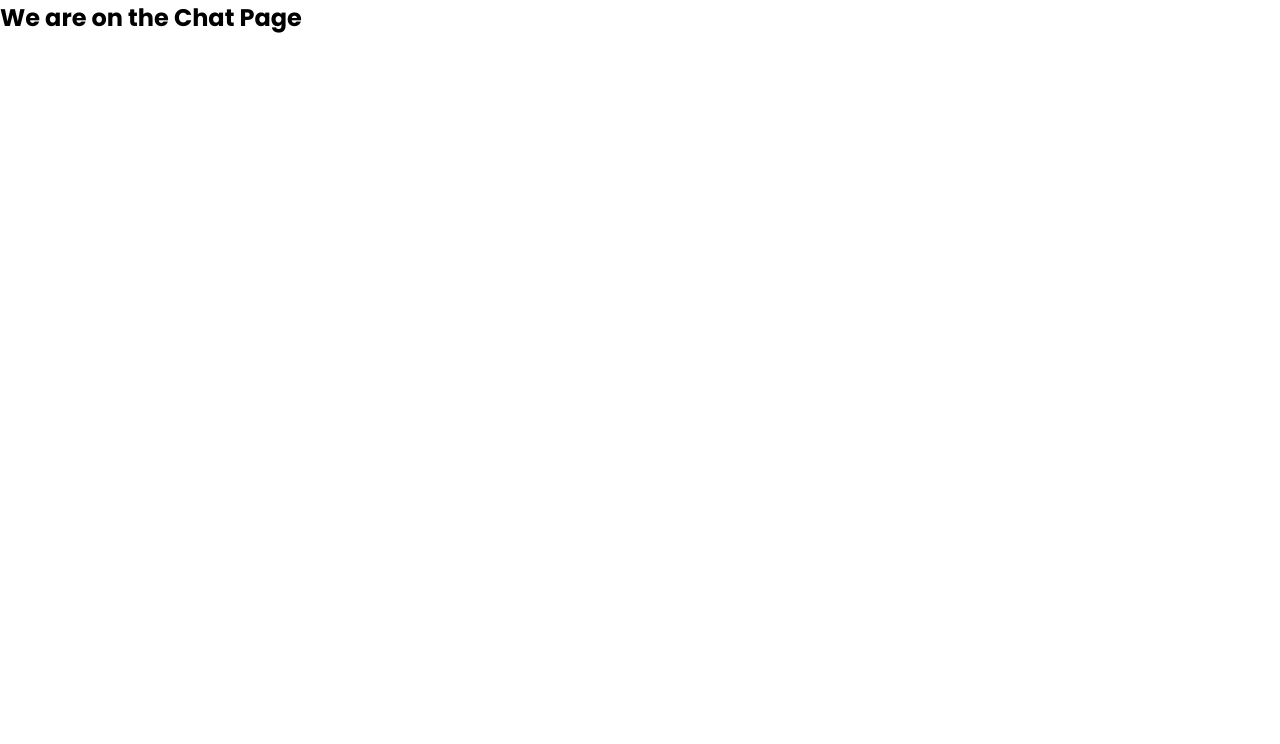
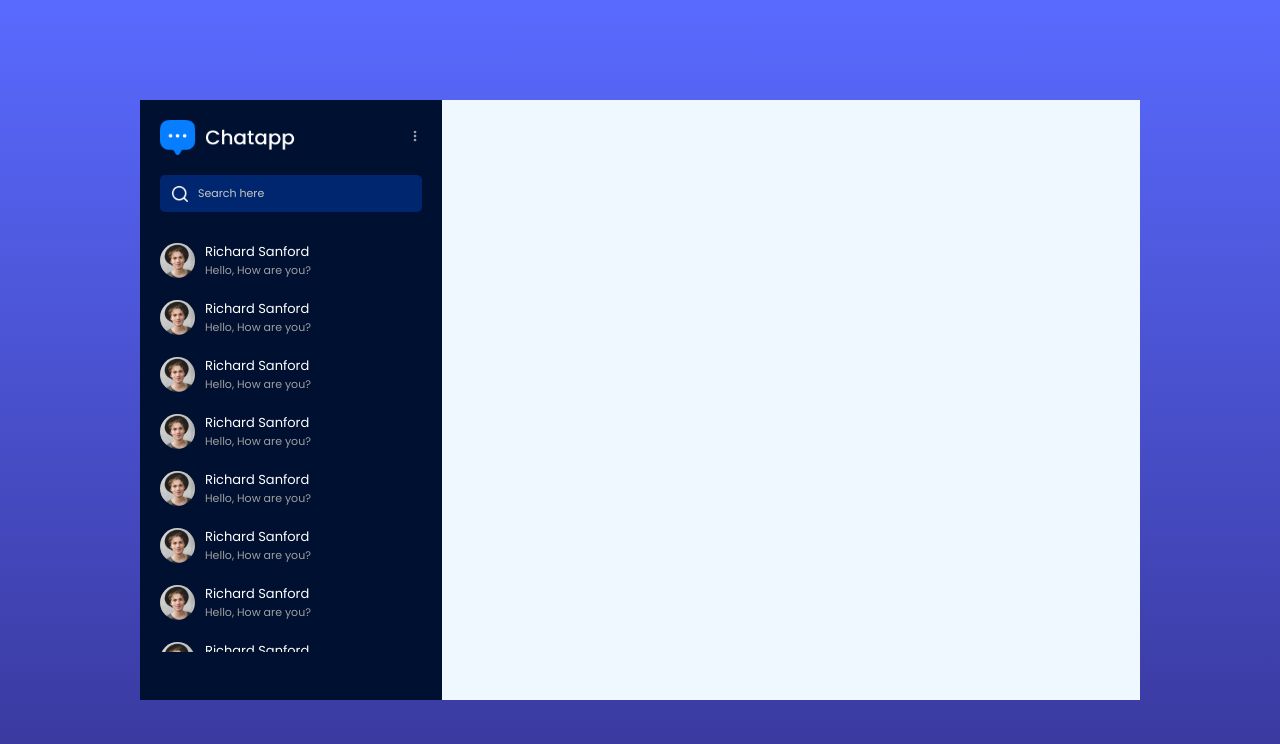
Before and after one commit to mdsabbirkhan1371/Chatting-App, a React (Vite) app: page /chat in a window 1280 px wide. Shown: the top 744 px of the page. Built offline with nearby package versions, Linux system fonts and the light colour scheme.

Commit message:
left sidebar added

```diff
--- /dev/null
+++ b/src/Components/ChatBox/ChatBox.jsx
@@ -0,0 +1,7 @@
+import React from 'react';
+
+const ChatBox = () => {
+  return <div></div>;
+};
+
+export default ChatBox;
--- /dev/null
+++ b/src/Components/LeftSideBar/LeftSideBar.css
@@ -0,0 +1,84 @@
+.ls {
+  background: #001030;
+  columns: white;
+  height: 75vh;
+}
+
+.ls-top {
+  padding: 20px;
+}
+.ls-nav {
+  display: flex;
+  justify-content: space-between;
+  align-items: center;
+}
+.ls-nav .logo {
+  max-width: 140px;
+}
+.ls-nav .menu img {
+  max-height: 14px;
+  cursor: pointer;
+  opacity: 0.6;
+}
+.ls-search {
+  background-color: #002670;
+  display: flex;
+  align-items: center;
+  gap: 10px;
+  padding: 10px 12px;
+  margin-top: 20px;
+  border-radius: 5px;
+}
+
+.ls-search img {
+  width: 16px;
+}
+
+.ls-search input {
+  background: transparent;
+  border: none;
+  outline: none;
+  color: white;
+  font-size: 11px;
+}
+.ls-search input::placeholder {
+  color: #c8c8c8;
+}
+
+.ls-list {
+  display: flex;
+  flex-direction: column;
+  height: 70%;
+  overflow-y: scroll;
+}
+
+.friends {
+  display: flex;
+  align-items: center;
+  gap: 10px;
+  padding: 10px 20px;
+  color: white;
+  cursor: pointer;
+  font-size: 13px;
+}
+.friends img {
+  width: 35px;
+  border-radius: 50px;
+  aspect-ratio: 1/1;
+}
+
+.friends div {
+  display: flex;
+  flex-direction: column;
+}
+.friends span {
+  color: #9f9f9f;
+  font-size: 11px;
+}
+
+.friends:hover {
+  background-color: #077eff;
+}
+.friends:hover span {
+  color: white;
+}
--- /dev/null
+++ b/src/Components/LeftSideBar/LeftSideBar.jsx
@@ -0,0 +1,37 @@
+import React from 'react';
+import './LeftSideBar.css';
+import assets from '../../assets/assets';
+
+const LeftSideBar = () => {
+  return (
+    <div className="ls">
+      <div className="ls-top">
+        <div className="ls-nav">
+          <img src={assets.logo} className="logo" alt="" />
+          <div className="menu">
+            <img src={assets.menu_icon} alt="" />
+          </div>
+        </div>
+        <div className="ls-search">
+          <img src={assets.search_icon} alt="" />
+          <input type="text" placeholder="Search here" name="" id="" />
+        </div>
+      </div>
+      <div className="ls-list">
+        {Array(12)
+          .fill('')
+          .map((item, index) => (
+            <div key={index} className="friends">
+              <img src={assets.profile_img} alt="" />
+              <div>
+                <p>Richard Sanford</p>
+                <span>Hello, How are you?</span>
+              </div>
+            </div>
+          ))}
+      </div>
+    </div>
+  );
+};
+
+export default LeftSideBar;
--- /dev/null
+++ b/src/Components/RightSideBar/RightSideBar.jsx
@@ -0,0 +1,7 @@
+import React from 'react';
+
+const RightSideBar = () => {
+  return <div></div>;
+};
+
+export default RightSideBar;
--- a/src/Pages/Chat/Chat.css
+++ b/src/Pages/Chat/Chat.css
@@ -0,0 +1,14 @@
+.chat {
+  min-height: 100vh;
+  background: linear-gradient(#596aff, #383699);
+  display: grid;
+  place-items: center;
+}
+.chat-container {
+  width: 90%;
+  height: 75vh;
+  max-width: 1000px;
+  background-color: aliceblue;
+  display: grid;
+  grid-template-columns: 1fr 2fr 1fr;
+}
--- a/src/Pages/Chat/Chat.jsx
+++ b/src/Pages/Chat/Chat.jsx
@@ -1,9 +1,16 @@
+import ChatBox from '../../Components/ChatBox/ChatBox';
+import LeftSideBar from '../../Components/LeftSideBar/LeftSideBar';
+import RightSideBar from '../../Components/RightSideBar/RightSideBar';
 import './Chat.css';
 
 const Chat = () => {
   return (
-    <div>
-      <h2>We are on the Chat Page</h2>
+    <div className="chat">
+      <div className="chat-container">
+        <LeftSideBar></LeftSideBar>
+        <ChatBox></ChatBox>
+        <RightSideBar></RightSideBar>
+      </div>
     </div>
   );
 };
--- a/src/index.css
+++ b/src/index.css
@@ -6,3 +6,7 @@
   box-sizing: border-box;
   font-family: Poppins;
 }
+
+::-webkit-scrollbar {
+  display: none;
+}
```
Also changed, not shown: src/Components/ChatBox/ChatBox.css (added), src/Components/RightSideBar/RightSideBar.css (added).
